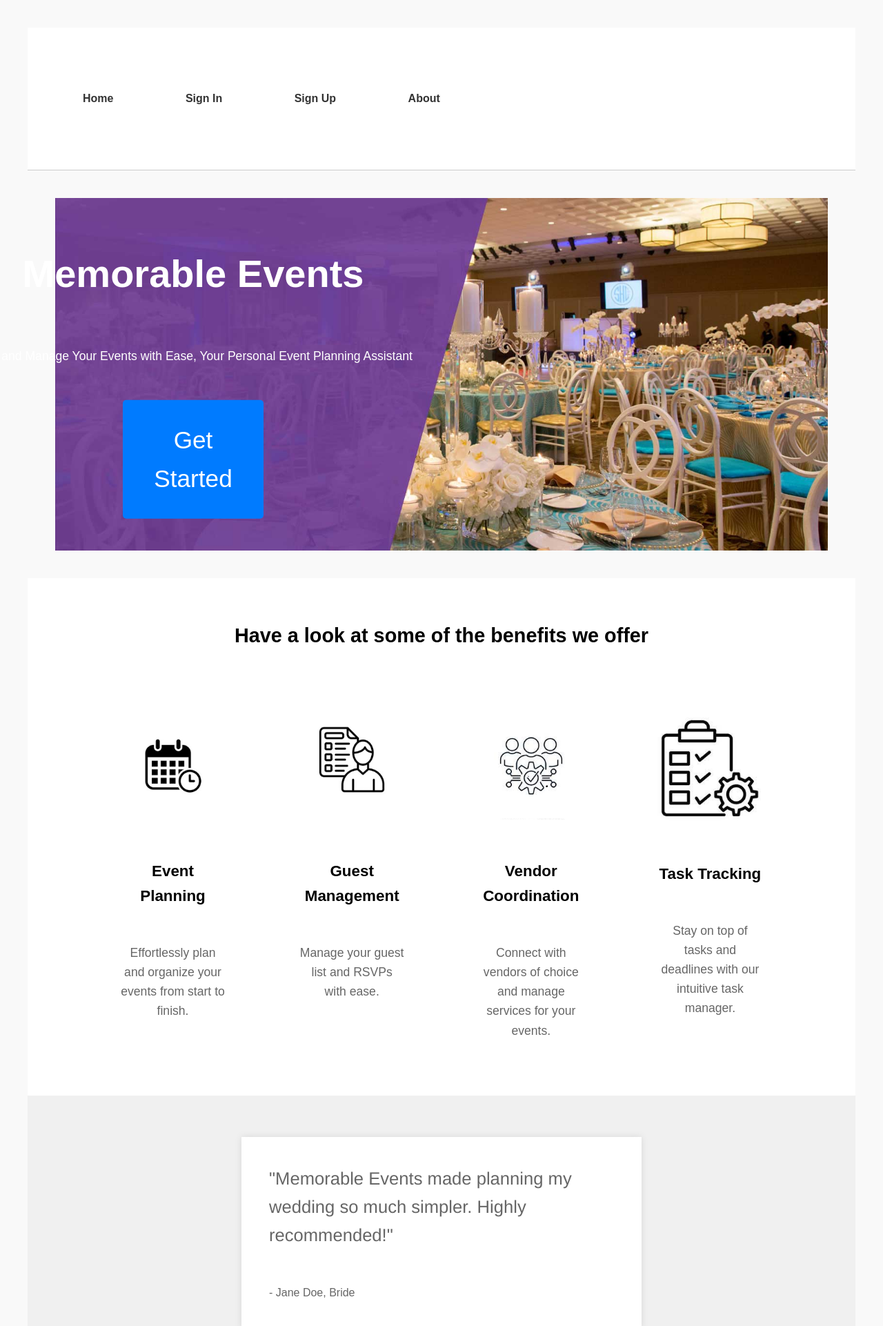
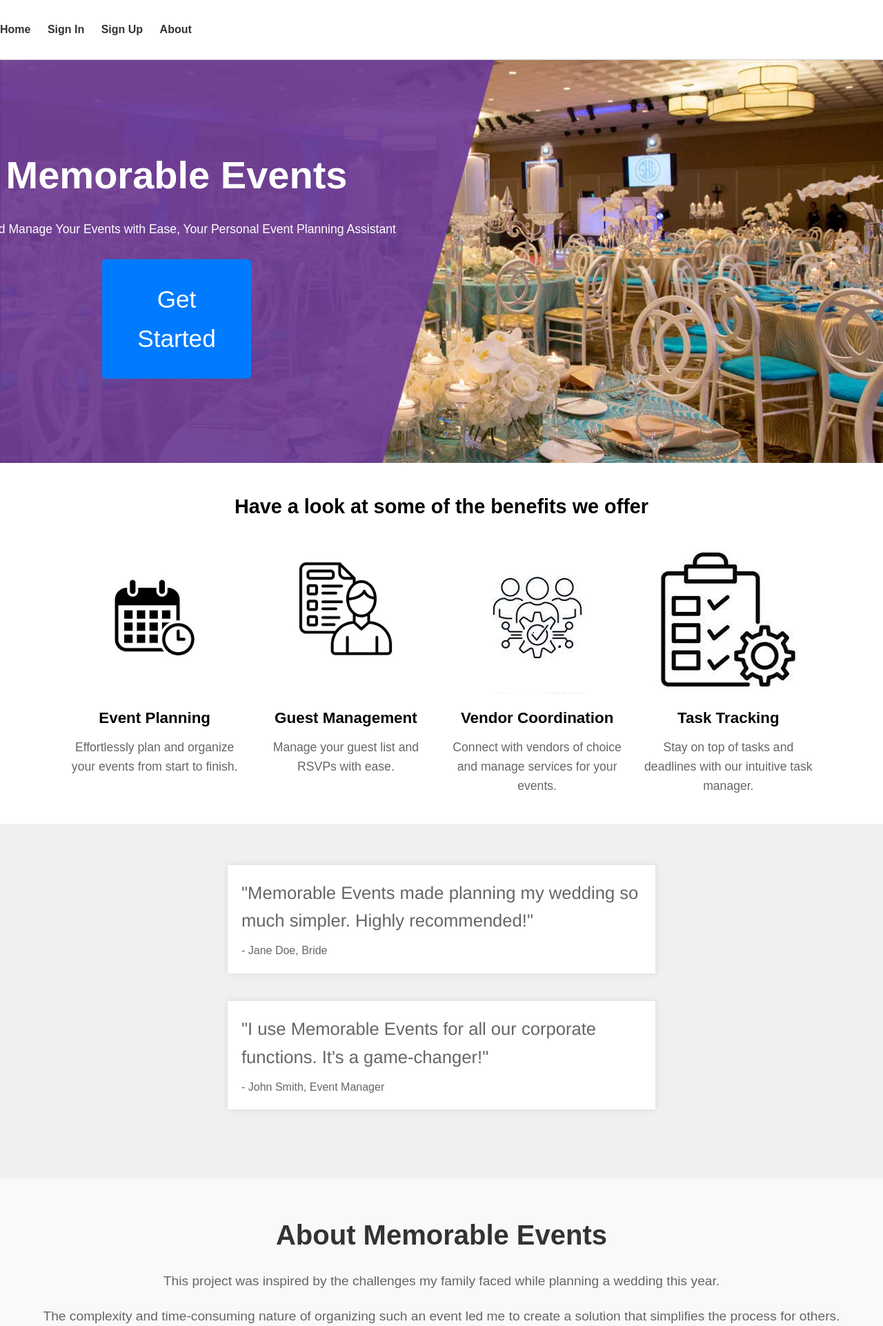
Before and after one commit to Esther-Wagatwe/memorable_events, a Flask app: page /landing in a window 1280 px wide. Shown: the top 1922 px of the page at 69% size. Run offline with Flask 3, Linux system fonts and the light colour scheme.

```diff
--- a/static/css/landing.css
+++ b/static/css/landing.css
@@ -1,7 +1,7 @@
 * {
     box-sizing: border-box;
     margin: 0;
-    padding: 20px;
+    padding: 0;
 }
 
 body {
@@ -65,7 +65,8 @@ body {
     left: 20%;
     transform: translate(-50%, -50%);
     max-width: 800px;
-    width: 60%;
+    width: 100%;
+    padding: 40px;
 }
 
 .hero h1 {
```
